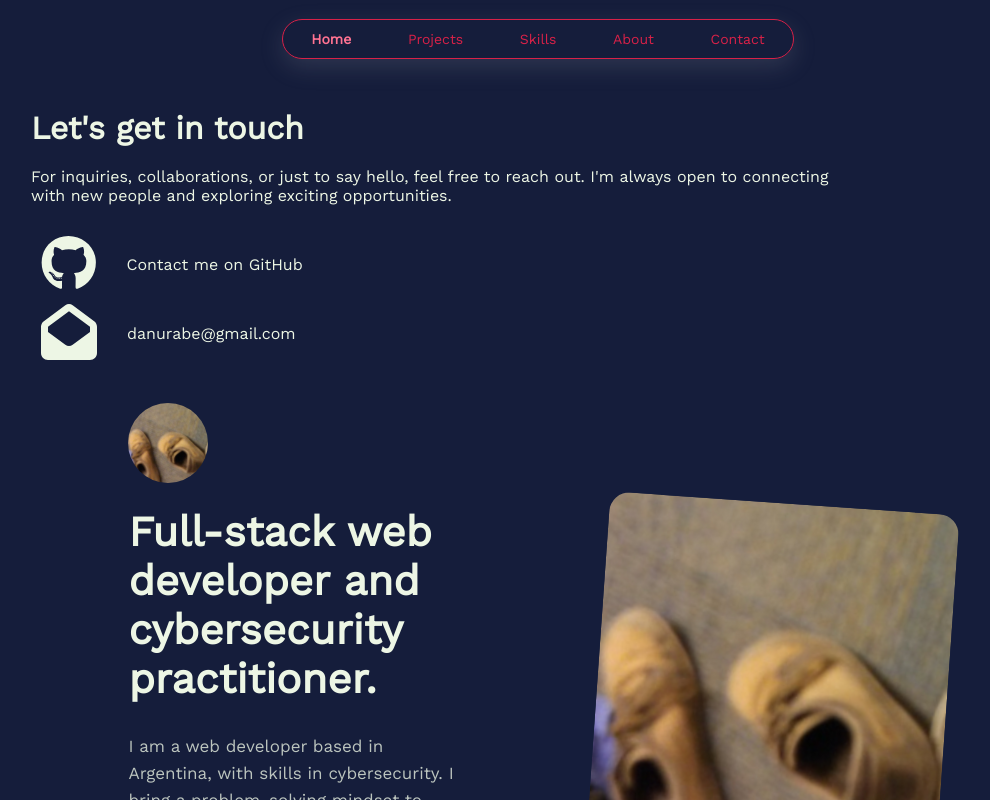
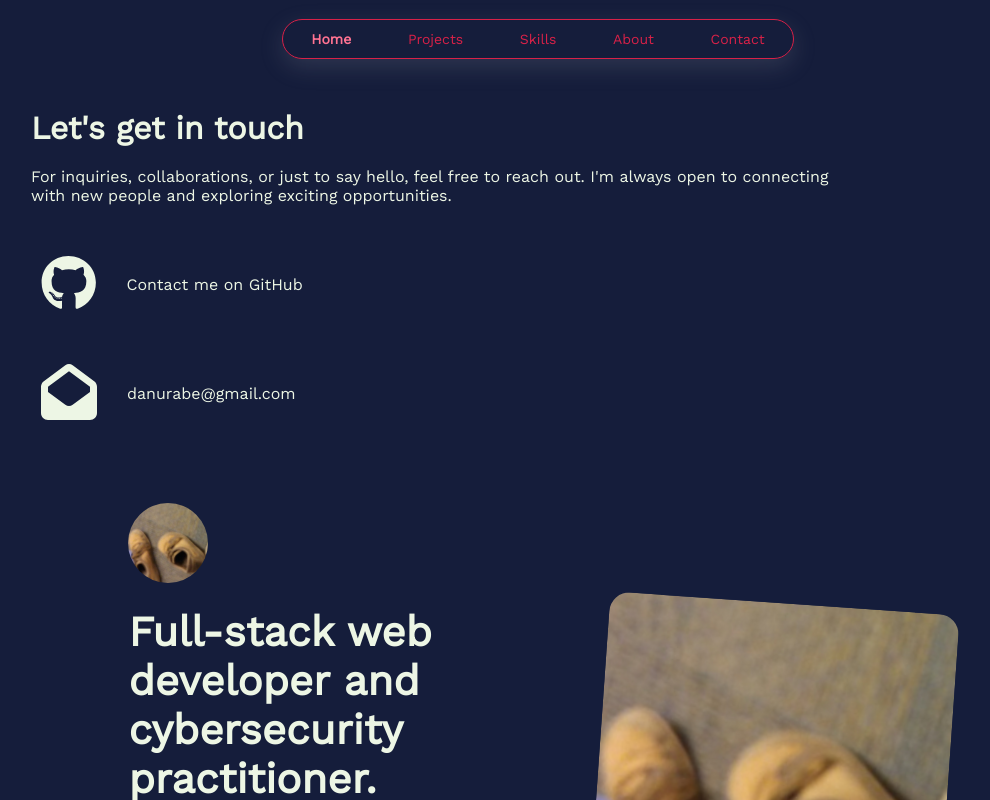
Before and after one commit to Jbdanura/Portfolio, a React (Create React App) app in the folder front/: page /contact in a window 1280 px wide. Shown: the top 800 px of the page, without its empty margins (102-1092 px from the left). Built offline with nearby package versions, Linux system fonts and the light colour scheme.

Commit message:
contact page

```diff
--- a/front/src/Contact.css
+++ b/front/src/Contact.css
@@ -18,6 +18,7 @@
 .contact-container{
     display: flex;
     flex-direction: column;
+    margin-top: 20px;
 }
 .contact-container p{
     margin-left: 50px;
@@ -25,6 +26,7 @@
 }
 .contact-container a{
     display: flex;
+    margin-bottom: 40px;
 }
 @media screen and (max-width: 400px) {
     .contact-active{
```
